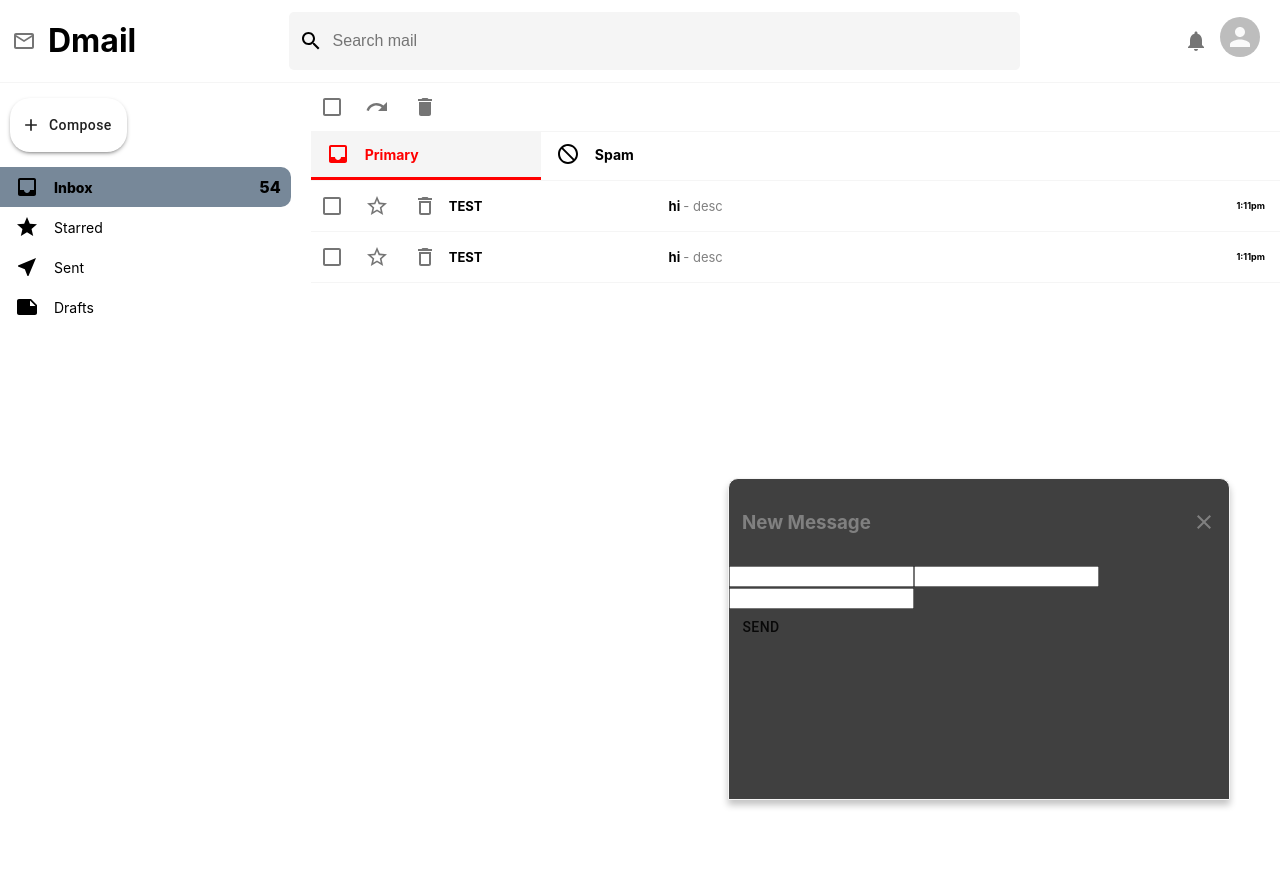
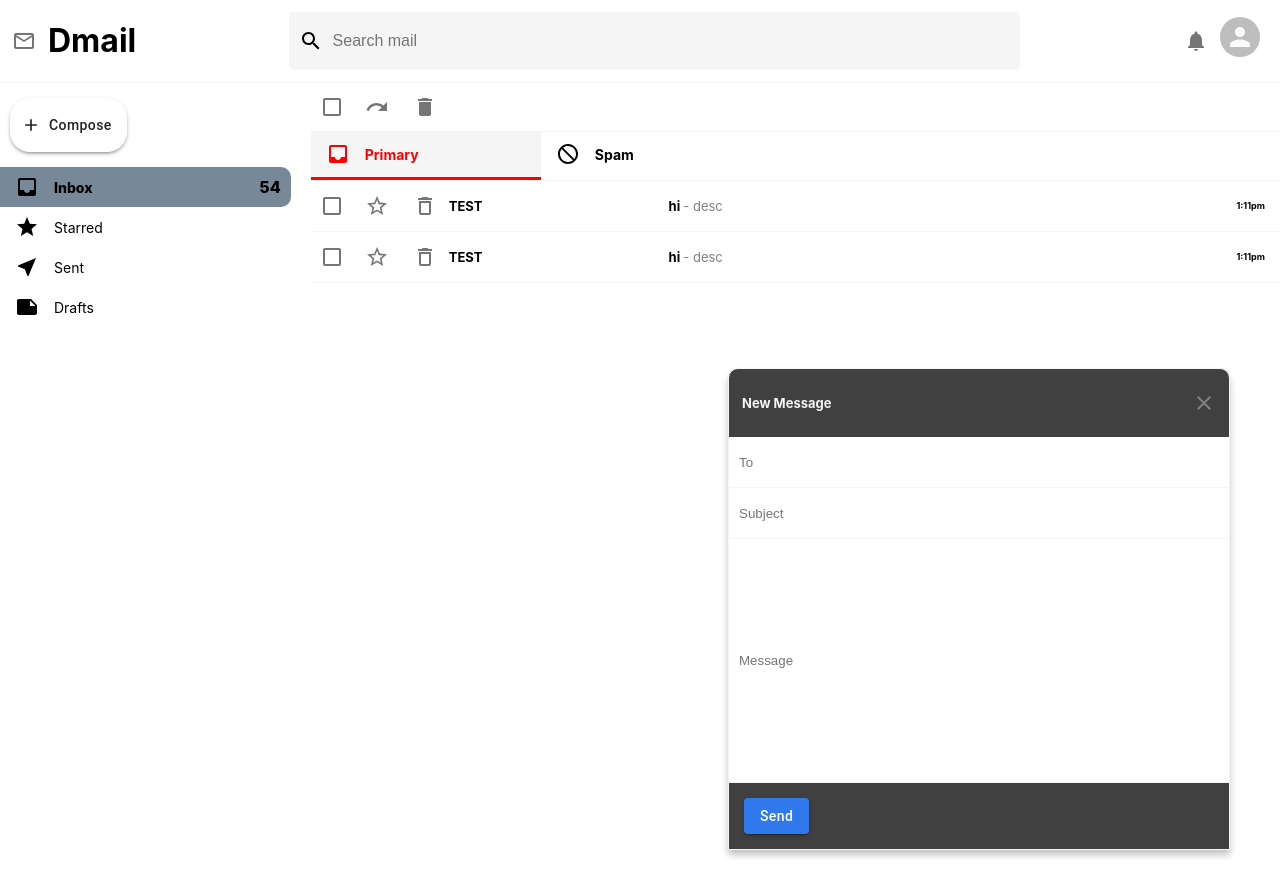
Before and after one commit to DaoudAli/Dmail, a React (Create React App) app in the folder dmail/: page / in a window 1280 px wide. Both pictures are taken after a click on the button "Compose". Built offline with nearby package versions, Linux system fonts and the light colour scheme.

Commit message:
Completed Frontend Components
- All needed components/visual features added
- Setup Redux Store

```diff
--- a/dmail/package.json
+++ b/dmail/package.json
@@ -11,6 +11,7 @@
     "@testing-library/user-event": "^7.2.1",
     "react": "^17.0.1",
     "react-dom": "^17.0.1",
+    "react-hook-form": "^7.3.5",
     "react-redux": "^7.2.2",
     "react-router": "^5.2.0",
     "react-router-dom": "^5.2.0",
--- a/dmail/src/App.js
+++ b/dmail/src/App.js
@@ -6,8 +6,11 @@ import Mail from "./components/Mail";
 import EmailList from "./components/EmailList";
 import ComposeMail from "./components/ComposeMail";
 import { BrowserRouter as Router, Switch, Route } from "react-router-dom";
+import { useSelector } from "react-redux";
+import { selectSendMessageIsOpen } from "./features/mailSlice";
+function App() {
+  const sendMessageIsOpen = useSelector(selectSendMessageIsOpen);
 
-function App() {
   return (
     <Router>
       <div className="app">
@@ -22,8 +25,8 @@ function App() {
               <EmailList />
             </Route>
           </Switch>
+          {sendMessageIsOpen && <ComposeMail />}
         </div>
-        <ComposeMail />
       </div>
     </Router>
   );
--- a/dmail/src/components/ComposeMail.css
+++ b/dmail/src/components/ComposeMail.css
@@ -1,10 +1,10 @@
 .composeMail {
   position: absolute;
-  bottom: 0px;
+  bottom: -50px;
   right: 50px;
   background-color: #404040;
   width: 40%;
-  height: 40%;
+  height: 60%;
   max-width: 500px;
   border-top-left-radius: 10px;
   border-top-right-radius: 10px;
@@ -21,3 +21,44 @@
   align-items: center;
   color: gray;
 }
+
+.composeMailHeader > h3 {
+  color: whitesmoke;
+  font-size: 13px;
+}
+
+.composeMailSend {
+  background-color: #3079ed !important;
+  text-transform: capitalize !important;
+  margin: 15px !important;
+}
+
+.composeMailClose {
+  cursor: pointer;
+}
+
+.composeMail > form {
+  display: flex;
+  flex: 1;
+  flex-direction: column;
+}
+
+.composeMail > form > input {
+  height: 30px;
+  padding: 10px;
+  border: none;
+  border-bottom: 1px solid whitesmoke;
+  outline: none;
+}
+
+.composeMailMessage {
+  flex: 1;
+}
+
+.composeMailError {
+  background-color: white;
+  color: red;
+  text-align: right;
+  padding: 2px;
+  margin: 0;
+}
--- a/dmail/src/components/ComposeMail.js
+++ b/dmail/src/components/ComposeMail.js
@@ -2,22 +2,71 @@ import React from "react";
 import "./ComposeMail.css";
 import CloseIcon from "@material-ui/icons/Close";
 import { Button } from "@material-ui/core";
+import { useForm } from "react-hook-form";
+import { useDispatch } from "react-redux";
+import { closeSendMessage } from "../features/mailSlice";
 
 function ComposeMail() {
+  const {
+    register,
+    handleSubmit,
+    formState: { errors },
+  } = useForm();
+
+  const onSubmit = (data) => {
+    console.log(data);
+  };
+
+  const dispatch = useDispatch();
+
   return (
     <div className="composeMail">
       <div className="composeMailHeader">
         <h3>New Message</h3>
-        <CloseIcon className="composeMailClose" />
+        <CloseIcon
+          onClick={() => dispatch(closeSendMessage())}
+          className="composeMailClose"
+        />
       </div>
 
-      <form>
-        <input type="text" />
-        <input type="text" />
-        <input type="text" />
+      <form onSubmit={handleSubmit(onSubmit)}>
+        <input
+          name="to"
+          placeholder="To"
+          type="text"
+          {...register("to", { required: true })}
+        />
+        {errors.to && <p className="composeMailError">"To" is required</p>}
+        <input
+          name="subject"
+          placeholder="Subject"
+          type="text"
+          {...register("subject", { required: true })}
+        />
+        {errors.subject && (
+          <p className="composeMailError">"Subject" is required</p>
+        )}
+
+        <input
+          name="message"
+          className="composeMailMessage"
+          placeholder="Message"
+          type="text"
+          {...register("message", { required: true })}
+        />
+        {errors.message && (
+          <p className="composeMailError">"Message" is required</p>
+        )}
 
         <div className="composeMailOptions">
-          <Button>Send</Button>
+          <Button
+            className="composeMailSend"
+            variant="contained"
+            color="primary"
+            type="submit"
+          >
+            Send
+          </Button>
         </div>
       </form>
     </div>
--- a/dmail/src/components/EmailRow.js
+++ b/dmail/src/components/EmailRow.js
@@ -5,10 +5,25 @@ import StarBorderOutlinedIcon from "@material-ui/icons/StarBorderOutlined";
 import DeleteOutlineIcon from "@material-ui/icons/DeleteOutline";
 import { IconButton } from "@material-ui/core";
 import { useHistory } from "react-router-dom";
+import { useDispatch } from "react-redux";
+import { selectMail } from "../features/mailSlice";
 function EmailRow({ title, subject, description, time, id }) {
   const history = useHistory();
+  const dispatch = useDispatch();
+  const openMail = () => {
+    dispatch(
+      selectMail({
+        title,
+        subject,
+        description,
+        time,
+        id,
+      })
+    );
+    history.push("/mail");
+  };
   return (
-    <div className="emailRow" onClick={() => history.push("/mail")}>
+    <div className="emailRow" onClick={openMail}>
       <div className="emailRowOptions">
         <Checkbox />
         <IconButton>
--- a/dmail/src/components/Mail.css
+++ b/dmail/src/components/Mail.css
@@ -1,6 +1,7 @@
 .mail {
   flex: 1;
   background-color: whitesmoke;
+  height: 100%;
 }
 
 .mailTools {
@@ -20,7 +21,7 @@
   margin: 30px;
   background-color: white;
   padding: 20px;
-  height: 100vh;
+  height: 79%;
   box-shadow: 0px 5px 7px 0px rgba(0, 0, 0, 0.24);
 }
 
--- a/dmail/src/components/Mail.js
+++ b/dmail/src/components/Mail.js
@@ -9,9 +9,11 @@ import Tooltip from "@material-ui/core/Tooltip";
 import { useHistory } from "react-router-dom";
 import PrintIcon from "@material-ui/icons/Print";
 import LabelImportantIcon from "@material-ui/icons/LabelImportant";
-
+import { useSelector } from "react-redux";
+import { selectOpenMail } from "../features/mailSlice";
 function Mail() {
   const history = useHistory();
+  const selectedMail = useSelector(selectOpenMail);
   return (
     <div className="mail">
       <div className="mailTools">
@@ -50,13 +52,13 @@ function Mail() {
       </div>
       <div className="mailBody">
         <div className="mailBodyHeader">
-          <h2>sub</h2>
+          <h2>{selectedMail.subject}</h2>
           <LabelImportantIcon className="mailImportant" />
-          <p>Title</p>
-          <p className="mailTime">1pm</p>
+          <p>{selectedMail.title}</p>
+          <p className="mailTime">{selectedMail.time}</p>
         </div>
         <div className="mailMessage">
-          <p>This is a message</p>
+          <p>{selectedMail.message}</p>
         </div>
       </div>
     </div>
--- a/dmail/src/components/Sidebar.js
+++ b/dmail/src/components/Sidebar.js
@@ -7,11 +7,17 @@ import StarIcon from "@material-ui/icons/Star";
 import NearMeIcon from "@material-ui/icons/NearMe";
 import NoteIcon from "@material-ui/icons/Note";
 import SidebarOption from "./SidebarOption";
-
+import { openSendMessage } from "../features/mailSlice";
+import { useDispatch } from "react-redux";
 function Sidebar() {
+  const dispatch = useDispatch();
   return (
     <div className="sidebar">
-      <Button startIcon={<AddIcon />} className="sidebarCompose">
+      <Button
+        onClick={() => dispatch(openSendMessage())}
+        startIcon={<AddIcon />}
+        className="sidebarCompose"
+      >
         Compose
       </Button>
 
--- a/dmail/src/features/mailSlice.js
+++ b/dmail/src/features/mailSlice.js
@@ -3,9 +3,13 @@ import { createSlice } from "@reduxjs/toolkit";
 export const mailSlice = createSlice({
   name: "mail",
   initialState: {
+    selectedMail: null,
     sendMessageIsOpen: false,
   },
   reducers: {
+    selectMail: (state, action) => {
+      state.selectedMail = action.payload;
+    },
     openSendMessage: (state) => {
       state.sendMessageIsOpen = true;
     },
@@ -16,8 +20,12 @@ export const mailSlice = createSlice({
 });
 
 //Actions
-export const { openSendMessage, closeSendMessage } = mailSlice.actions;
+export const {
+  selectMail,
+  openSendMessage,
+  closeSendMessage,
+} = mailSlice.actions;
 
 export const selectSendMessageIsOpen = (state) => state.mail.sendMessageIsOpen;
-
+export const selectOpenMail = (state) => state.mail.selectedMail;
 export default mailSlice.reducer;
--- a/dmail/src/index.css
+++ b/dmail/src/index.css
@@ -1,13 +1,15 @@
 body {
+  min-height: 100%;
+  height: 100%;
   margin: 0;
-  font-family: -apple-system, BlinkMacSystemFont, 'Segoe UI', 'Roboto', 'Oxygen',
-    'Ubuntu', 'Cantarell', 'Fira Sans', 'Droid Sans', 'Helvetica Neue',
+  font-family: -apple-system, BlinkMacSystemFont, "Segoe UI", "Roboto", "Oxygen",
+    "Ubuntu", "Cantarell", "Fira Sans", "Droid Sans", "Helvetica Neue",
     sans-serif;
   -webkit-font-smoothing: antialiased;
   -moz-osx-font-smoothing: grayscale;
 }
 
 code {
-  font-family: source-code-pro, Menlo, Monaco, Consolas, 'Courier New',
+  font-family: source-code-pro, Menlo, Monaco, Consolas, "Courier New",
     monospace;
 }
```
Also changed, not shown: 1 other file (tests, documents, lock files or other folders).
